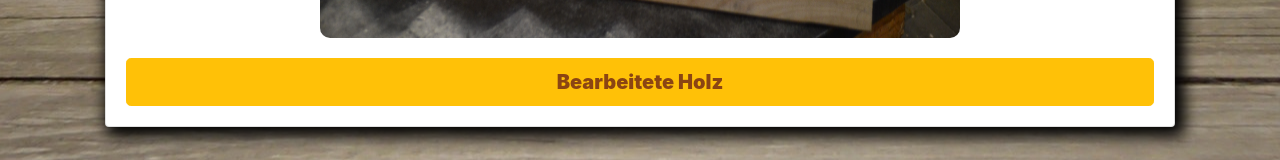
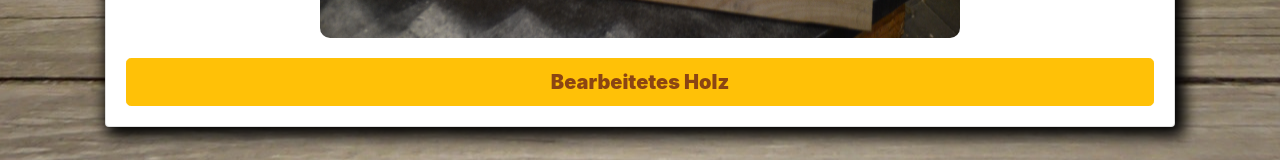
Before and after one commit to EliKabasele/kisten-sterr, an Angular app: page /Kategorie in a window 1280 px wide. Shown: the part 1110-1270 px from the top of the page. Built offline with nearby package versions, Linux system fonts and the light colour scheme.

Commit message:
minor changes

```diff
--- a/angular.json
+++ b/angular.json
@@ -28,7 +28,7 @@
             ],
             "styles": [
               "src/styles.scss",
-              "./node_modules/bootstrap/dist/css/bootstrap.min.css",
+              "./node_modules/bootstrap/dist/css/bootstrap.min.css"
             ],
             "scripts": [
               "./node_modules/jquery/dist/jquery.slim.min.js",
--- a/src/app/components/produkt/categories/produkt-categories.component.html
+++ b/src/app/components/produkt/categories/produkt-categories.component.html
@@ -27,7 +27,7 @@
       <div class="card-body" align="center">
         <a routerLink="/kategorie/beab-holz">
           <button type="button" class="btn btn-warning btn-lg btn-block">
-            <b><span><b>Bearbeitete Holz</b></span></b>
+            <b><span><b>Bearbeitetes Holz</b></span></b>
           </button>
         </a>
       </div>
```
